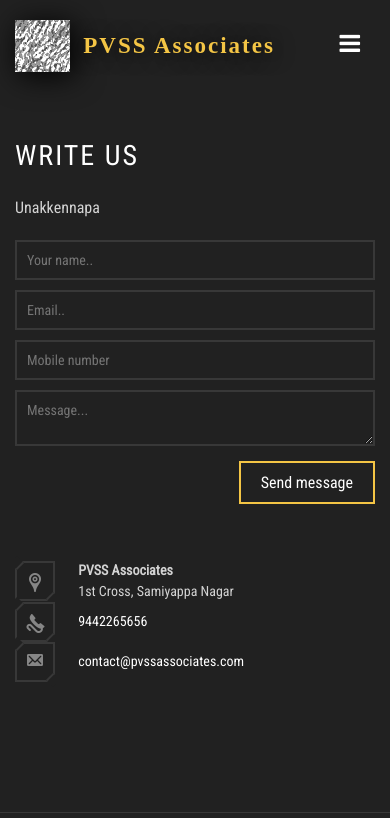
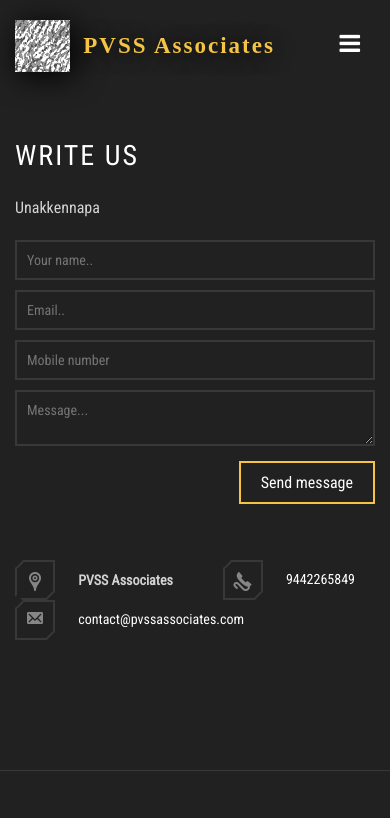
Before and after one commit to goss-gowtham/PVSSAssociates, a plain HTML site: page contact.html in a window 390 px wide. Shown: the top 818 px of the page. Drawn offline with Linux system fonts and the light colour scheme.

Commit message:
Phone,address,email update

```diff
--- a/contact.html
+++ b/contact.html
@@ -58,7 +58,7 @@
 								<div class="contact-form">
 									<h2 class="section-title">Write us</h2>
 									<p>Unakkennapa</p>
-									<form method="post" action="https://formsubmit.co/venusubramanian@gmail.com" onSubmit="alert('We will reach out to you soon. Thanks for contacting')">
+									<form method="post" action="https://formsubmit.co/contact@pvssassociates.com" onSubmit="alert('We will reach out to you soon. Thanks for contacting')">
 										<input type="text" name="Name" placeholder="Your name.." required>
 										<input type="email" name="E-mail" placeholder="Email.." required>
 										<input type="tel" name="Mobile" placeholder="Mobile number">
@@ -78,9 +78,9 @@
 										<div class="contact-icon">
 											<img src="images/icon-marker.png" class="icon">
 										</div>
-										<a href="https://goo.gl/maps/X5x2udvk5W63WM189" style="color:#d3d3d3"><p><strong>PVSS Associates</strong> <br>1st Cross, Samiyappa Nagar</p></a>
+										<a href="https://goo.gl/maps/X5x2udvk5W63WM189" style="color:#d3d3d3"><p><strong>PVSS Associates</strong></p></a>
 									</address>
-									<a href="tel:9442265656" class="phone"><span class="contact-icon"><img src="images/icon-phone.png" class="icon"></span> 9442265656</a>
+									<a href="tel:9442265849" class="phone"><span class="contact-icon"><img src="images/icon-phone.png" class="icon"></span> 9442265849</a>
 									<a href="https://mail.google.com/mail/u/0/?view=cm&fs=1&to=contact@pvssassociates.com&tf=1&su=Lets%20work%20together%20on%20my%20dream%20house" class="email"><span class="contact-icon"><img src="images/icon-envelope.png" class="icon"></span> contact@pvssassociates.com</a>
 								</div>
 							</div>
```
